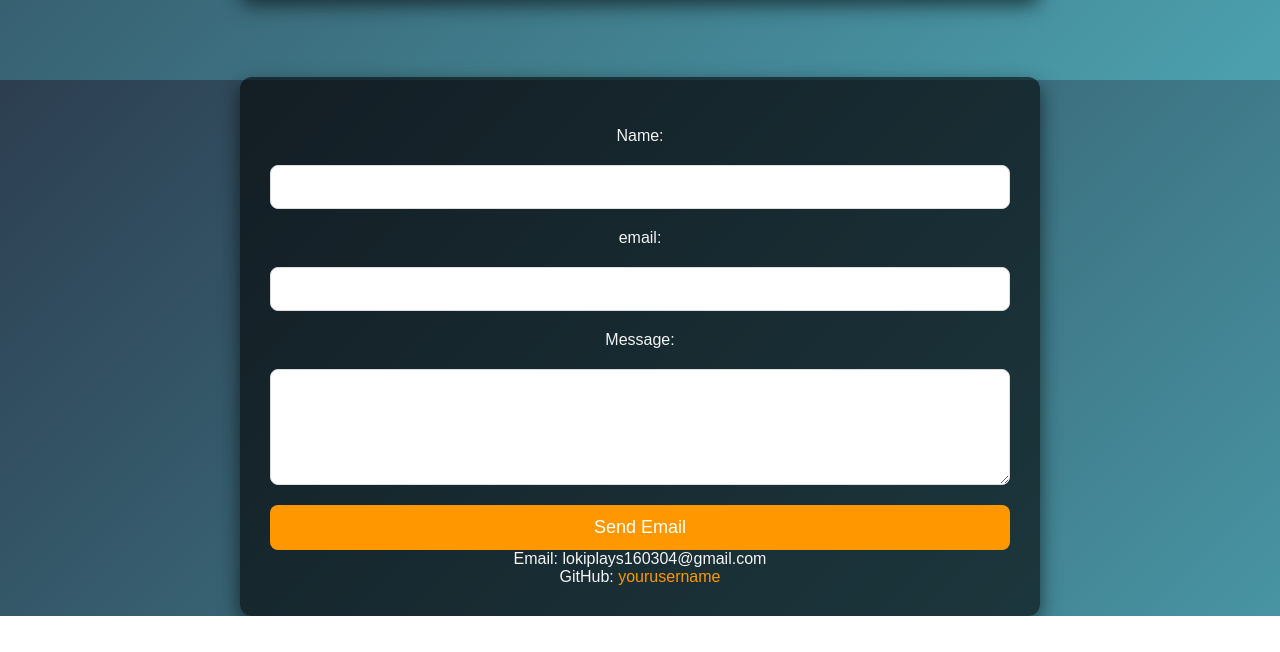
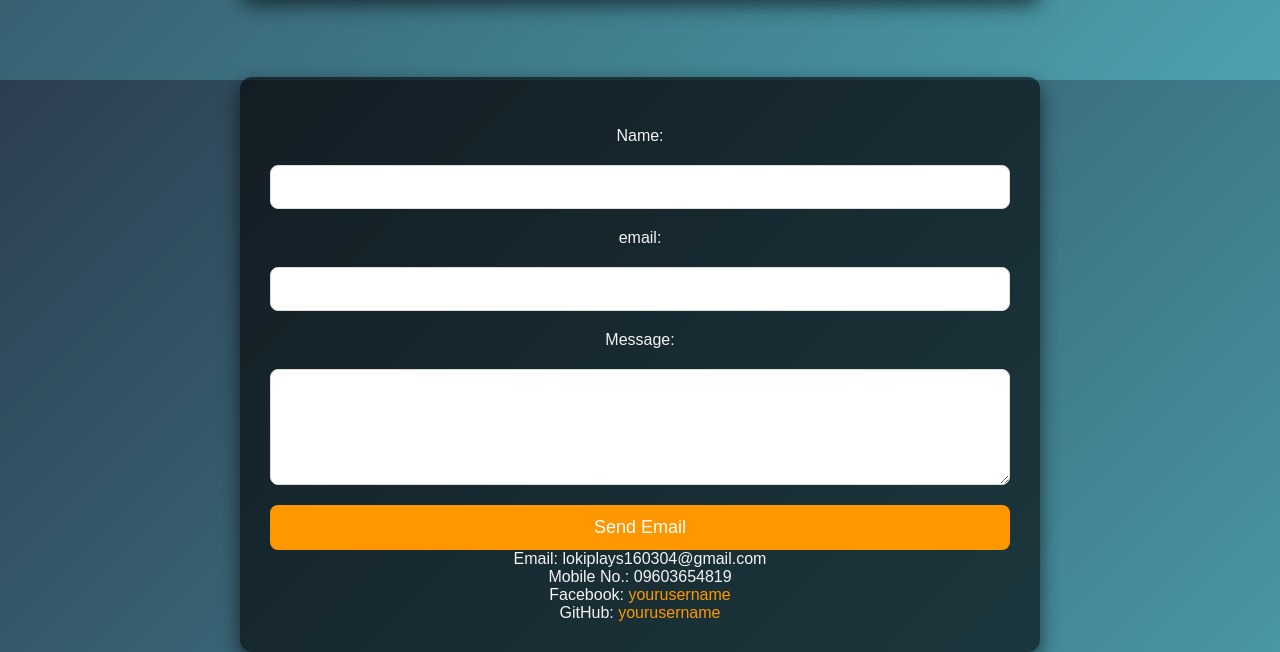
Before and after one commit to itsLoki2025/wendel-portfolio, a plain HTML site: page index.html in a window 1280 px wide. Shown: the part 1520-2172 px from the top of the page. Before the commit the page ends 2136 px from the top, so only its background shows below. Drawn offline with Linux system fonts and the light colour scheme.

Commit message:
Update index.html

```diff
--- a/index.html
+++ b/index.html
@@ -68,7 +68,9 @@
         <button type="submit">Send Email</button>
     </form>
         <p>Email: lokiplays160304@gmail.com</p>
-        <p>GitHub: <a href="https://github.com/itsLoki2025">yourusername</a></p>
+        <p>Mobile No.: 09603654819</p>
+        <p>Facebook: <a href="https://github.com/itsLoki2025">yourusername</a></p>
+        <p>GitHub: <a href="https://www.facebook.com/wendel.maramag">yourusername</a></p>
     </section>
 
 
```
